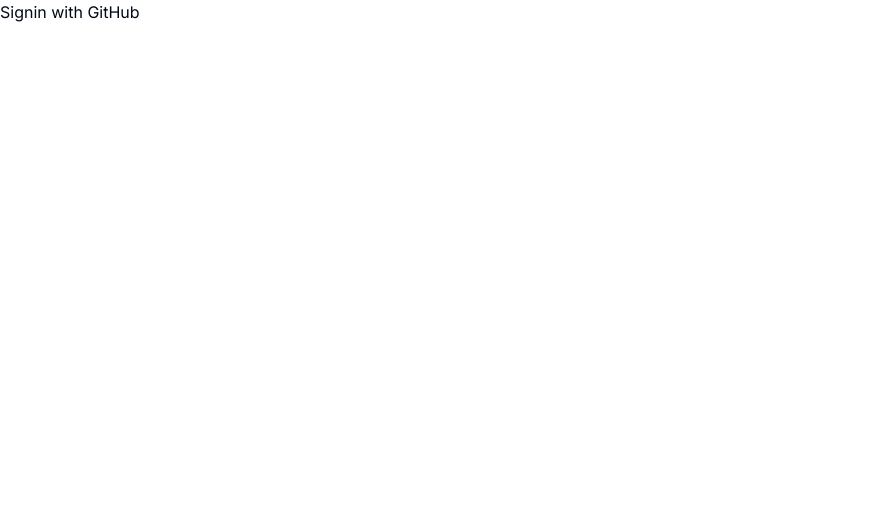
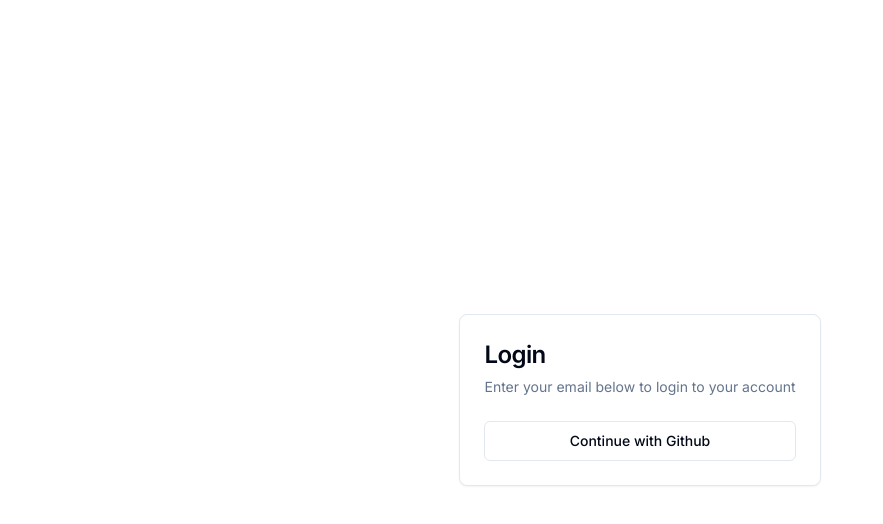
Before and after one commit to KoesterJannik/nextjs-starter-kit, a Next.js app: page /sign-in in a window 1280 px wide. Shown: the top 524 px of the page, without its empty margins (0-883 px from the left). Built offline with nearby package versions, Linux system fonts and the light colour scheme.

Commit message:
add landing ui

```diff
--- a/src/app/(public)/sign-in/page.tsx
+++ b/src/app/(public)/sign-in/page.tsx
@@ -2,7 +2,7 @@
 
 function page() {
   return (
-    <div>
+    <div className="flex flex-col justify-center items-center h-screen">
       <SignIn />
     </div>
   );
--- a/src/components/ui/auth/sign-in.tsx
+++ b/src/components/ui/auth/sign-in.tsx
@@ -1,7 +1,40 @@
+import Link from "next/link";
 import { signIn } from "../../../../auth";
+import { Button } from "../button";
+import {
+  Card,
+  CardContent,
+  CardDescription,
+  CardHeader,
+  CardTitle,
+} from "../card";
+import { Input } from "../input";
+import { Label } from "../label";
 
 export function SignIn() {
   return (
+    <Card className="mx-auto max-w-sm ">
+      <CardHeader>
+        <CardTitle className="text-2xl">Login</CardTitle>
+        <CardDescription>
+          Enter your email below to login to your account
+        </CardDescription>
+      </CardHeader>
+      <CardContent>
+        <div className="grid gap-4">
+          {/* <div className="grid gap-2">
+            <Label htmlFor="email">Email</Label>
+            <Input
+              id="email"
+              type="email"
+              placeholder="m@example.com"
+              required
+            />
+          </div>
+
+          <Button type="submit" className="w-full">
+            Sign in with Magic Link
+          </Button> */}
           <form
             action={async () => {
               "use server";
@@ -10,7 +43,18 @@
               });
             }}
           >
-      <button type="submit">Signin with GitHub</button>
+            <Button variant="outline" className="w-full">
+              Continue with Github
+            </Button>
           </form>
+        </div>
+        {/* <div className="mt-4 text-center text-sm">
+          Don&apos;t have an account?{" "}
+          <Link href="#" className="underline">
+            Sign up
+          </Link>
+        </div> */}
+      </CardContent>
+    </Card>
   );
 }
```
Lines whose indentation alone changed are shown as unchanged.
